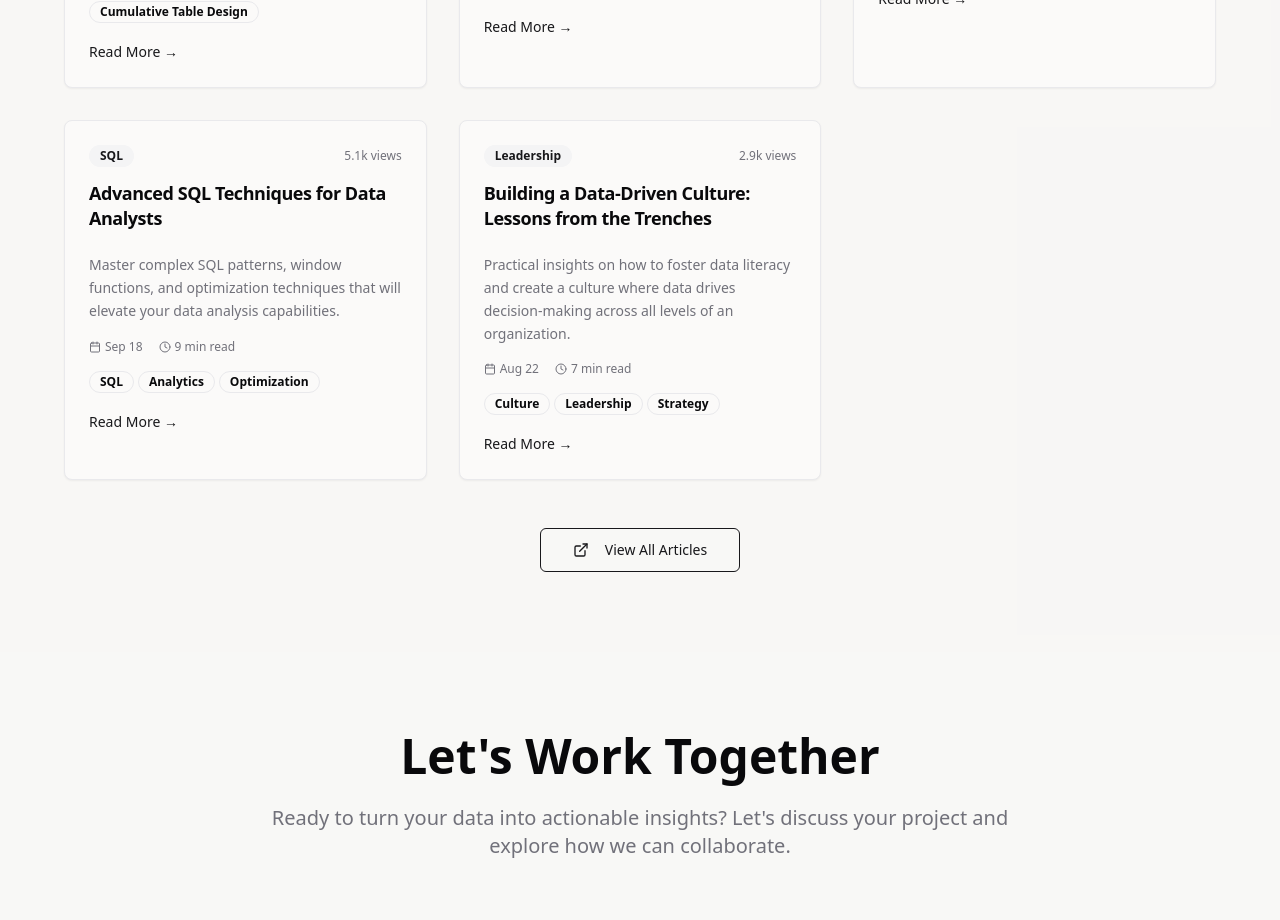
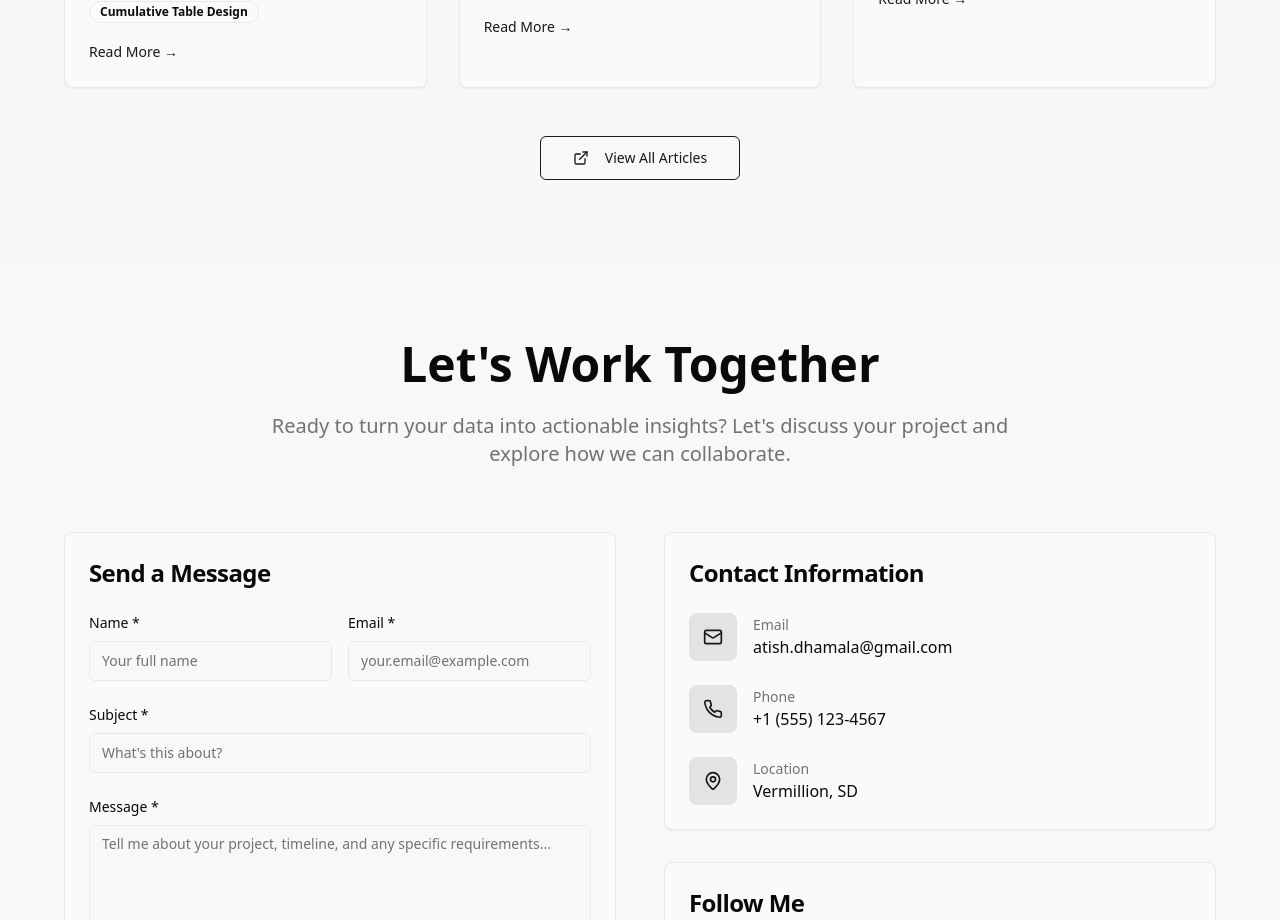
Before and after one commit to Adh101/portfolio-atish-dhamala, a React (Vite) app: page / in a window 1280 px wide. Shown: the part 9780-10700 px from the top of the page. Built offline with nearby package versions, Linux system fonts and the light colour scheme.

Commit message:
Blogs reduced

```diff
--- a/src/components/Blog.tsx
+++ b/src/components/Blog.tsx
@@ -42,26 +42,6 @@ const Blog = () => {
       category: "Data Engineering",
       tags: ["APIs","ETL","Data Pipelines"],
       url: "https://medium.com/@atish.dhamala/learning-etl-with-apis-a-hands-on-journey-into-data-engineering-b11ef5fbde16"
-    },
-    {
-      title: "Advanced SQL Techniques for Data Analysts",
-      excerpt: "Master complex SQL patterns, window functions, and optimization techniques that will elevate your data analysis capabilities.",
-      date: "2023-09-18",
-      readTime: "9 min read",
-      category: "SQL",
-      tags: ["SQL", "Analytics", "Optimization", "Performance"],
-      views: "5.1k",
-      url: "#"
-    },
-    {
-      title: "Building a Data-Driven Culture: Lessons from the Trenches",
-      excerpt: "Practical insights on how to foster data literacy and create a culture where data drives decision-making across all levels of an organization.",
-      date: "2023-08-22",
-      readTime: "7 min read",
-      category: "Leadership",
-      tags: ["Culture", "Leadership", "Strategy", "Data Literacy"],
-      views: "2.9k",
-      url: "#"
     }
   ];
 
```
